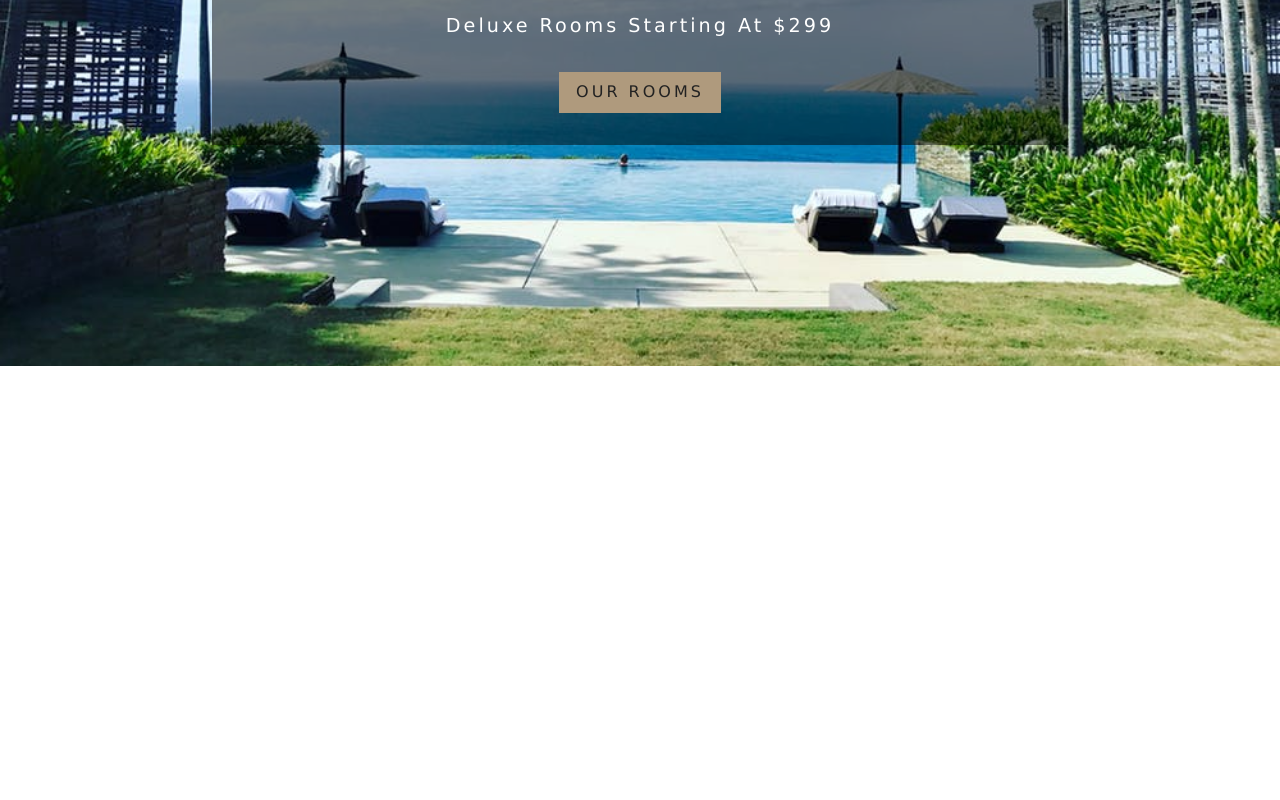
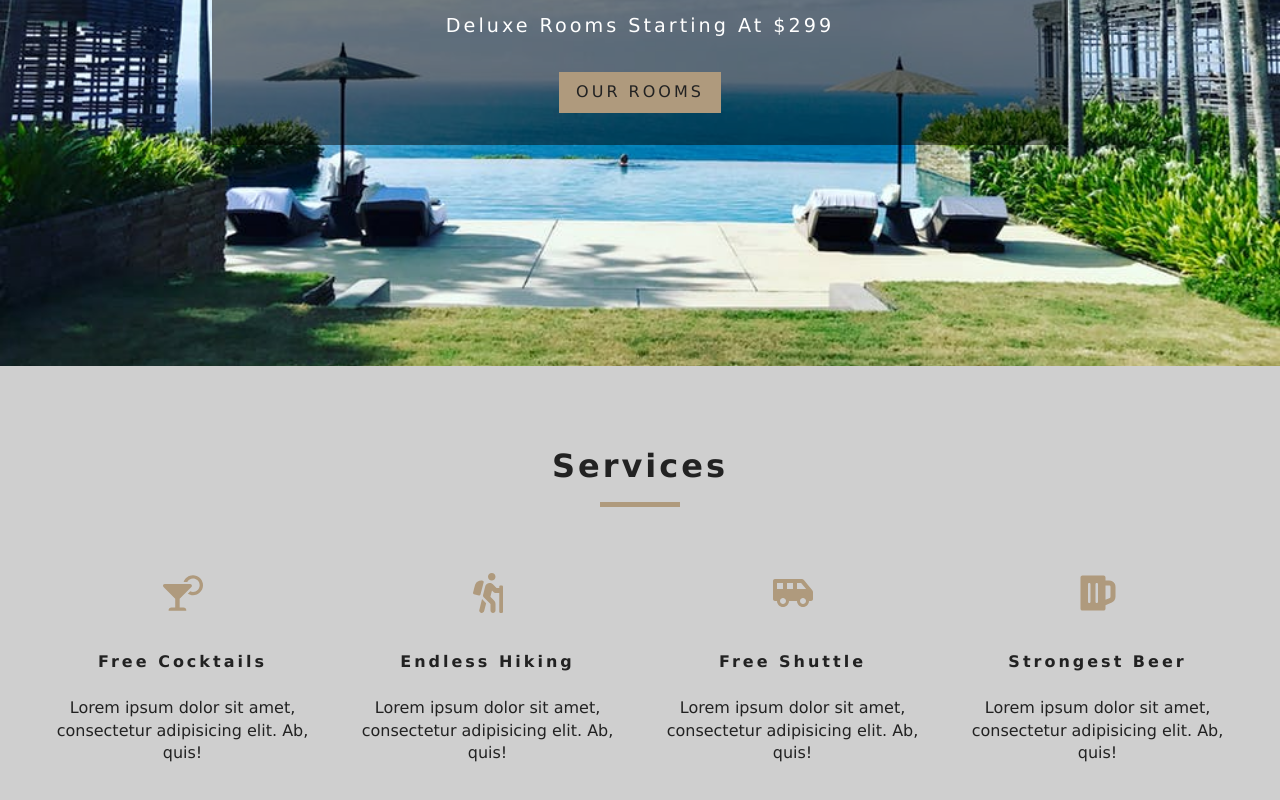
Before and after one commit to KateChantha/resort-content, a React (Create React App) app: page / in a window 1280 px wide. Shown: the part 434-1234 px from the top of the page. Before the commit the page ends 800 px from the top, so only its background shows below. Built offline with nearby package versions, Linux system fonts and the light colour scheme.

Commit message:
set up Services section

```diff
--- a/src/App.css
+++ b/src/App.css
@@ -253,6 +253,7 @@
 }
 .services h6 {
   letter-spacing: var(--mainSpacing);
+  text-transform: capitalize;
 }
 .services p {
   width: 80%;
--- /dev/null
+++ b/src/components/Services.js
@@ -0,0 +1,50 @@
+import React, { Component } from 'react';
+import { FaCocktail, FaHiking, FaShuttleVan, FaBeer } from "react-icons/fa";
+import { isNamedTupleMember } from 'typescript';
+import Title from './Title';
+
+export default class Services extends Component {
+  state={
+    services: [
+      {
+        icon: <FaCocktail/>,
+        title: "free cocktails",
+        info: 'Lorem ipsum dolor sit amet, consectetur adipisicing elit. Ab, quis!'
+      },
+      {
+        icon: <FaHiking/>,
+        title: "Endless Hiking",
+        info: 'Lorem ipsum dolor sit amet, consectetur adipisicing elit. Ab, quis!'
+      },
+      {
+        icon: <FaShuttleVan/>,
+        title: "Free Shuttle",
+        info: 'Lorem ipsum dolor sit amet, consectetur adipisicing elit. Ab, quis!'
+      },
+      {
+        icon: <FaBeer/>,
+        title: "Strongest Beer",
+        info: 'Lorem ipsum dolor sit amet, consectetur adipisicing elit. Ab, quis!'
+      }
+    ]
+  }
+
+  render() {
+    return (
+      <section className="services">
+        <Title title="services" />
+        <div className="services-center">
+          {this.state.services.map(item => {
+            return (
+              <article key={`item-${item.title}`} className="service">
+                <span>{item.icon}</span>
+                <h6>{item.title}</h6>
+                <p>{item.info}</p>
+              </article>
+            );
+          })}
+        </div>
+      </section>
+    )
+  }
+}
--- /dev/null
+++ b/src/components/Title.js
@@ -0,0 +1,12 @@
+import React from 'react'
+
+const Title = ({ title }) => {
+  return (
+    <div className="section-title">
+      <h4>{title}</h4>
+      <div />
+    </div>
+  )
+}
+
+export default Title
--- a/src/pages/Home.js
+++ b/src/pages/Home.js
@@ -2,9 +2,11 @@
 import { Link } from 'react-router-dom';
 import Hero from '../components/Hero';
 import Banner from '../components/Banner';
+import Servives from '../components/Services';
 
 const Home = () => {
   return (
+    <React.Fragment>
       <Hero>
         <Banner title="luxurious rooms" subtitle="deluxe rooms starting at $299">
           <Link to="/rooms" className="btn-primary">
@@ -12,6 +14,8 @@
           </Link>
         </Banner>
       </Hero>
+      <Servives />
+    </React.Fragment>
   )
 }
 
```
Also changed, not shown: 2 other files (tests, documents, lock files or other folders). Lines whose indentation alone changed are shown as unchanged.
